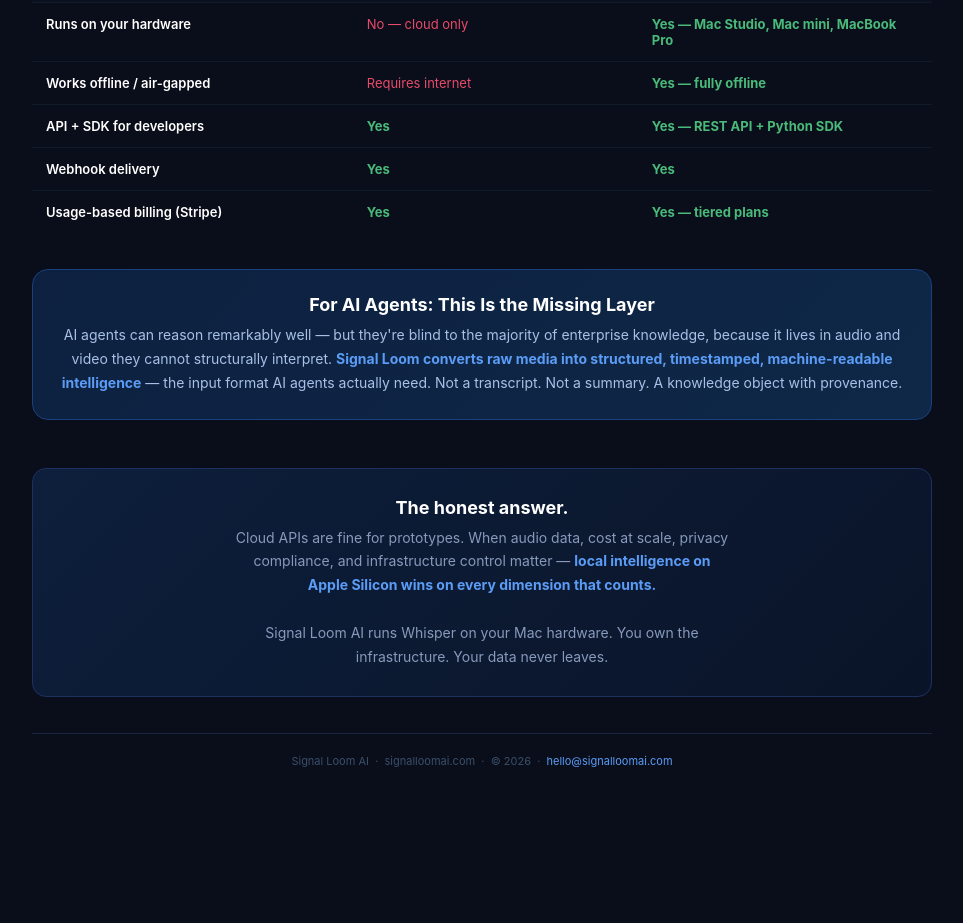
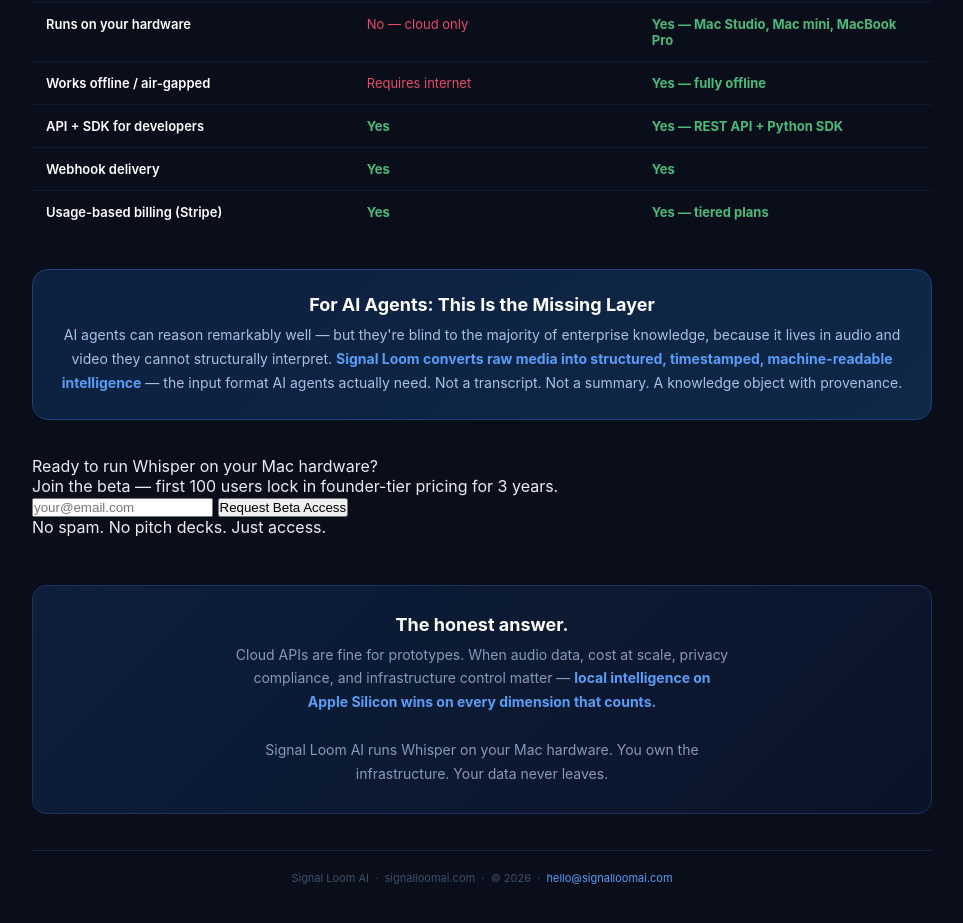
Before and after one commit to AVale-SLAI/signalloom, a plain HTML site: page why-local.html in a window 1280 px wide. Shown: the part 1498-2421 px from the top of the page, without its empty margins (158-1121 px from the left). Before the commit the page ends 2306 px from the top, so only its background shows below. Drawn offline with Linux system fonts and the light colour scheme.

Commit message:
Add CTA to /why-local.html — beta access request

```diff
--- a/why-local.html
+++ b/why-local.html
@@ -289,6 +289,17 @@
   </div>
 
   <!-- Bottom line -->
+  <!-- CTA -->
+  <div class="cta-strip">
+    <div class="cta-strip-title">Ready to run Whisper on your Mac hardware?</div>
+    <div class="cta-strip-sub">Join the beta — first 100 users lock in founder-tier pricing for 3 years.</div>
+    <form class="cta-form" onsubmit="return false;">
+      <input class="cta-input" type="email" placeholder="your@email.com" />
+      <button class="cta-btn">Request Beta Access</button>
+    </form>
+    <div class="cta-note">No spam. No pitch decks. Just access.</div>
+  </div>
+
   <div class="bottom-line">
     <div class="bottom-title">The honest answer.</div>
     <div class="bottom-desc">
```
